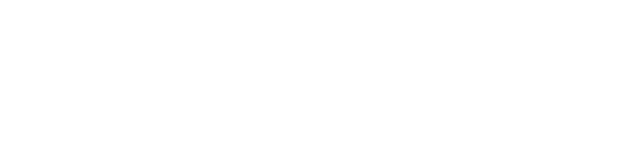
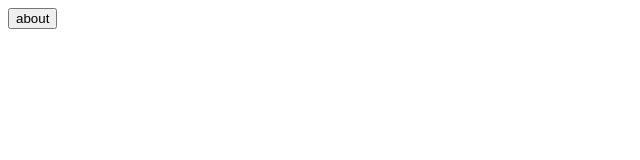
Before and after one commit to 303seb/Personal-Website, a plain HTML site: page idex.html in a window 1280 px wide. Shown: the whole page, without its empty margins (0-640 px from the left). Drawn offline with Linux system fonts and the light colour scheme.

```diff
--- a/idex.html
+++ b/idex.html
@@ -1,2 +1,4 @@
 <!DOCTYPE html>
 <html lang="en">
+
+<button>about</button>
```
